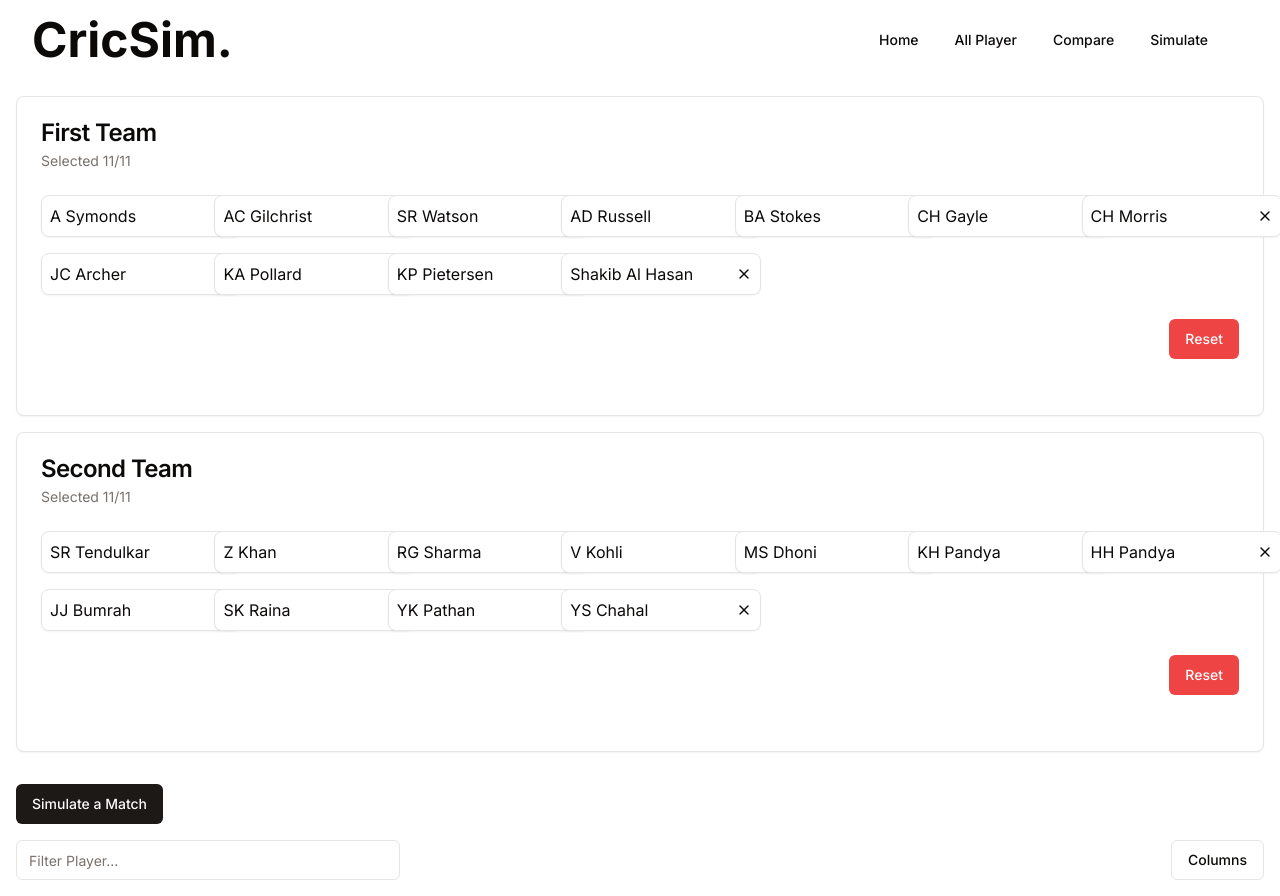
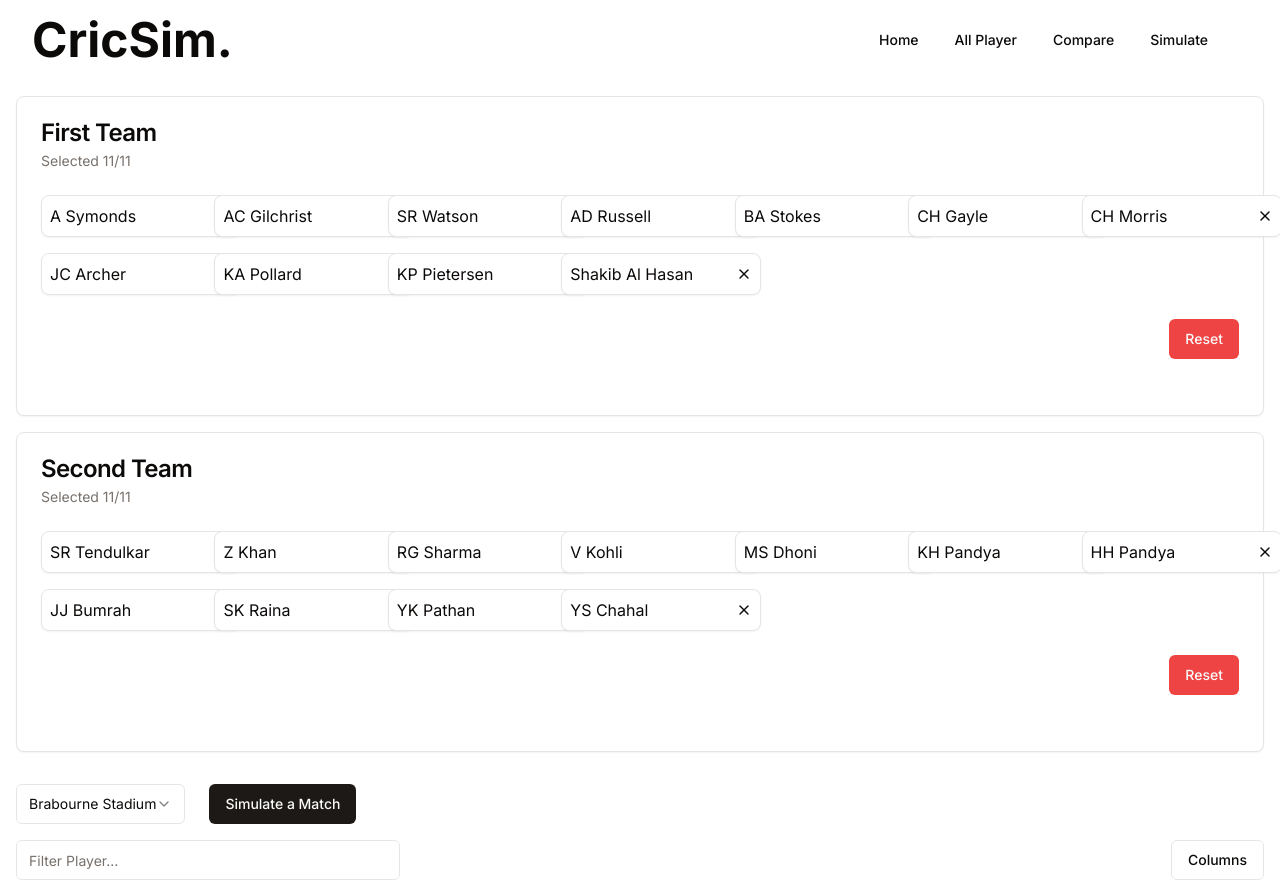
Before and after one commit to nischalmainali21/Major-CricSim-Frontend, a Next.js app: page /allplayer in a window 1280 px wide. Shown: the top 896 px of the page. Built offline with nearby package versions, Linux system fonts and the light colour scheme.

Commit message:
Add option for veneue selection

```diff
--- a/src/app/allplayer/page.js
+++ b/src/app/allplayer/page.js
@@ -3,6 +3,7 @@ import playersData from "../../../data/player_stats_data.json";
 import NewAllPlayerTable from "@/components/NewAllPlayerTable";
 import AllPlayerTeamSelection from "@/components/AllPlayerTeamSelection";
 import AllPlayerSubmitTeamData from "@/components/AllPlayerSubmitTeamData";
+import AllPlayerVenueSelection from "@/components/AllPlayerVenueSelection";
 
 const AllPlayer = () => {
   return (
@@ -11,7 +12,8 @@ const AllPlayer = () => {
         <div className="w-full">
           <AllPlayerTeamSelection />
         </div>
-        <div className="">
+        <div className="flex gap-6">
+          <AllPlayerVenueSelection />
           <AllPlayerSubmitTeamData />
         </div>
       </div>
--- /dev/null
+++ b/src/components/AllPlayerVenueSelection.jsx
@@ -0,0 +1,35 @@
+"use client";
+import React from "react";
+import {
+  Select,
+  SelectContent,
+  SelectItem,
+  SelectTrigger,
+  SelectValue,
+} from "@/components/ui/select";
+import { useTeamData } from "../../context/TeamContext";
+import { VenuesList } from "@/lib/constant";
+const AllPlayerVenueSelection = () => {
+  const { venue, setVenue } = useTeamData();
+  return (
+    <Select
+      value={`${venue}`}
+      onValueChange={(value) => {
+        setVenue(value);
+      }}
+    >
+      <SelectTrigger>
+        <SelectValue placeholder="Select a Venue"></SelectValue>
+      </SelectTrigger>
+      <SelectContent>
+        {VenuesList.map((venue) => (
+          <SelectItem key={venue} value={`${venue}`}>
+            {venue}
+          </SelectItem>
+        ))}
+      </SelectContent>
+    </Select>
+  );
+};
+
+export default AllPlayerVenueSelection;
```
